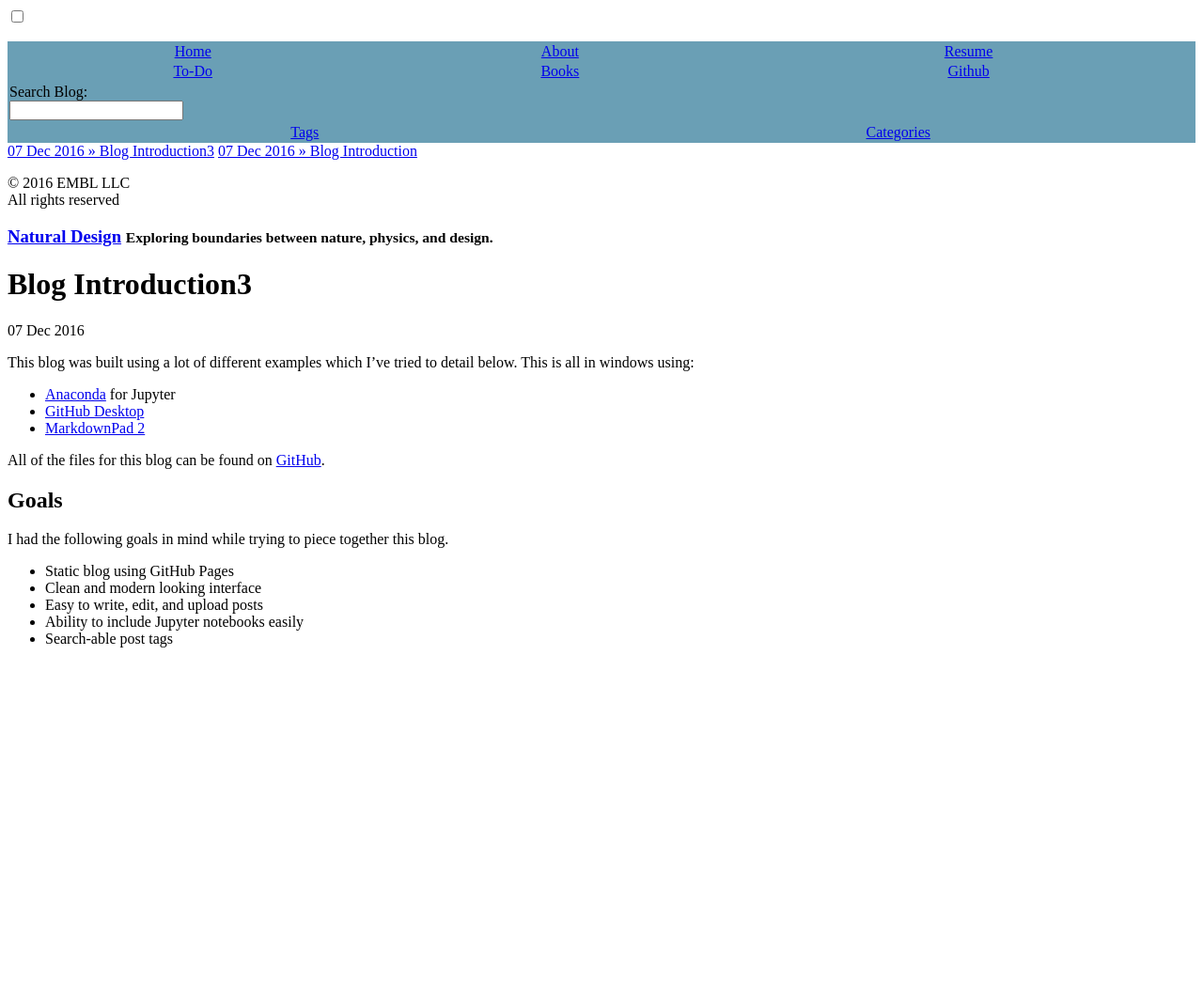
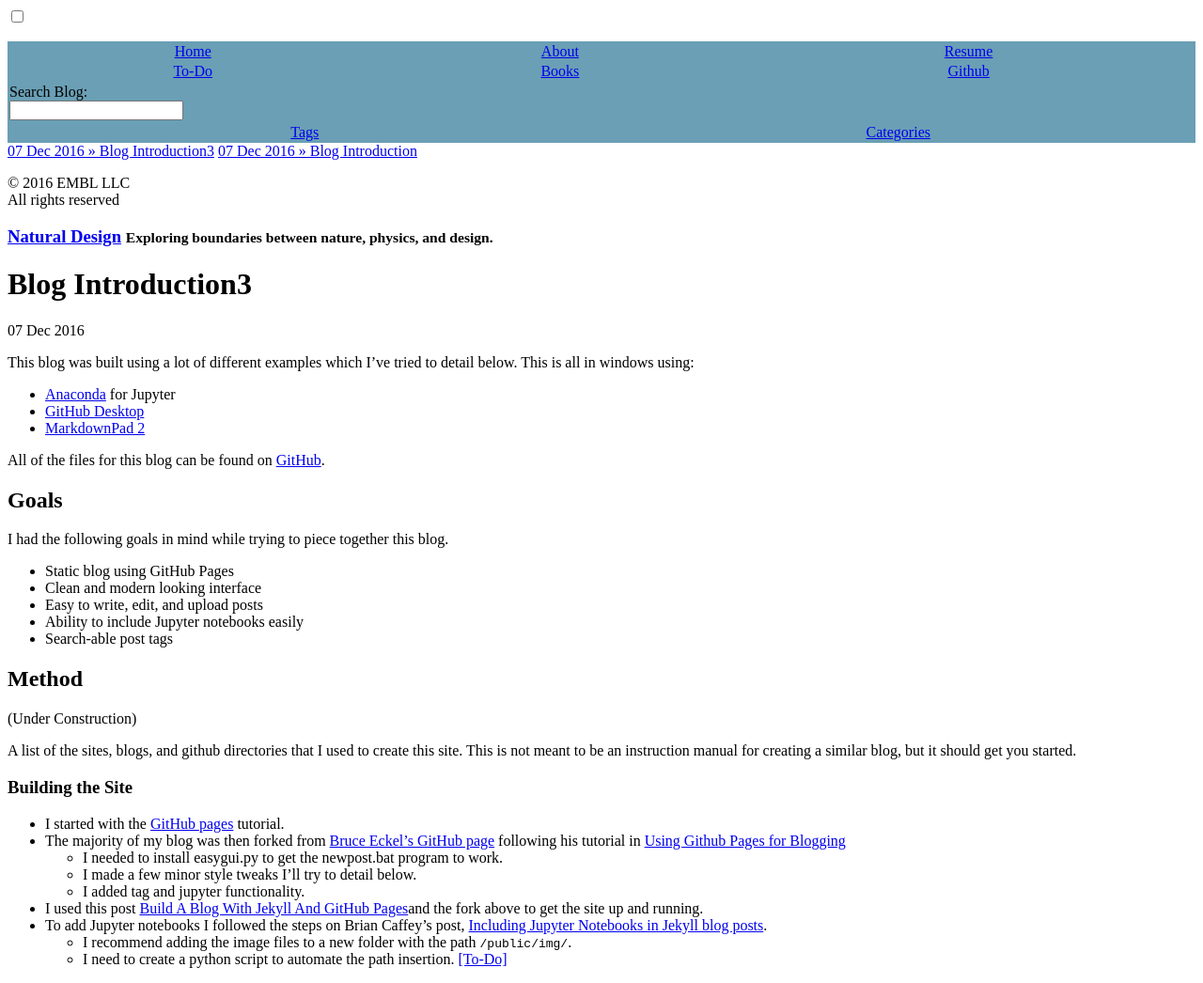
Before and after one commit to stembl/stembl.github.io, a Jekyll site: the page built from _posts/2016-12-07-blog-introduction2.md, in a window 1280 px wide. Shown: the whole page at 94% size. Built offline with Jekyll 4.4.1, drawn with Linux system fonts in a browser that asks for light colours; comment, search, counter and statistics services are not loaded; before the commit the page ends 900 px from its top, so only the background shows below that.

Commit message:
post test

```diff
--- a/_posts/2016-12-07-blog-introduction2.md
+++ b/_posts/2016-12-07-blog-introduction2.md
@@ -22,3 +22,20 @@ I had the following goals in mind while trying to piece together this blog.
 * Easy to write, edit, and upload posts
 * Ability to include Jupyter notebooks easily
 * Search-able post tags
+
+## Method
+
+(Under Construction)
+
+A list of the sites, blogs, and github directories that I used to create this site. This is not meant to be an instruction manual for creating a similar blog, but it should get you started.
+
+### Building the Site
+* I started with the [GitHub pages](https://pages.github.com/) tutorial.
+* The majority of my blog was then forked from [Bruce Eckel's GitHub page](https://github.com/BruceEckel/BruceEckel.github.io) following his tutorial in [Using Github Pages for Blogging](http://bruceeckel.github.io/2014/11/19/using-github-pages/)
+	* I needed to install easygui.py to get the newpost.bat program to work.
+	* I made a few minor style tweaks I'll try to detail below.
+	* I added tag and jupyter functionality.
+* I used this post [Build A Blog With Jekyll And GitHub Pages](https://www.smashingmagazine.com/2014/08/build-blog-jekyll-github-pages/)and the fork above to get the site up and running.
+* To add Jupyter notebooks I followed the steps on Brian Caffey's post, [Including Jupyter Notebooks in Jekyll blog posts](http://briancaffey.github.io/2016/03/14/ipynb-with-jekyll.html).
+	*  I recommend adding the image files to a new folder with the path `/public/img/`.
+	*  I need to create a python script to automate the path insertion. [[To-Do]](/todo/)
```
